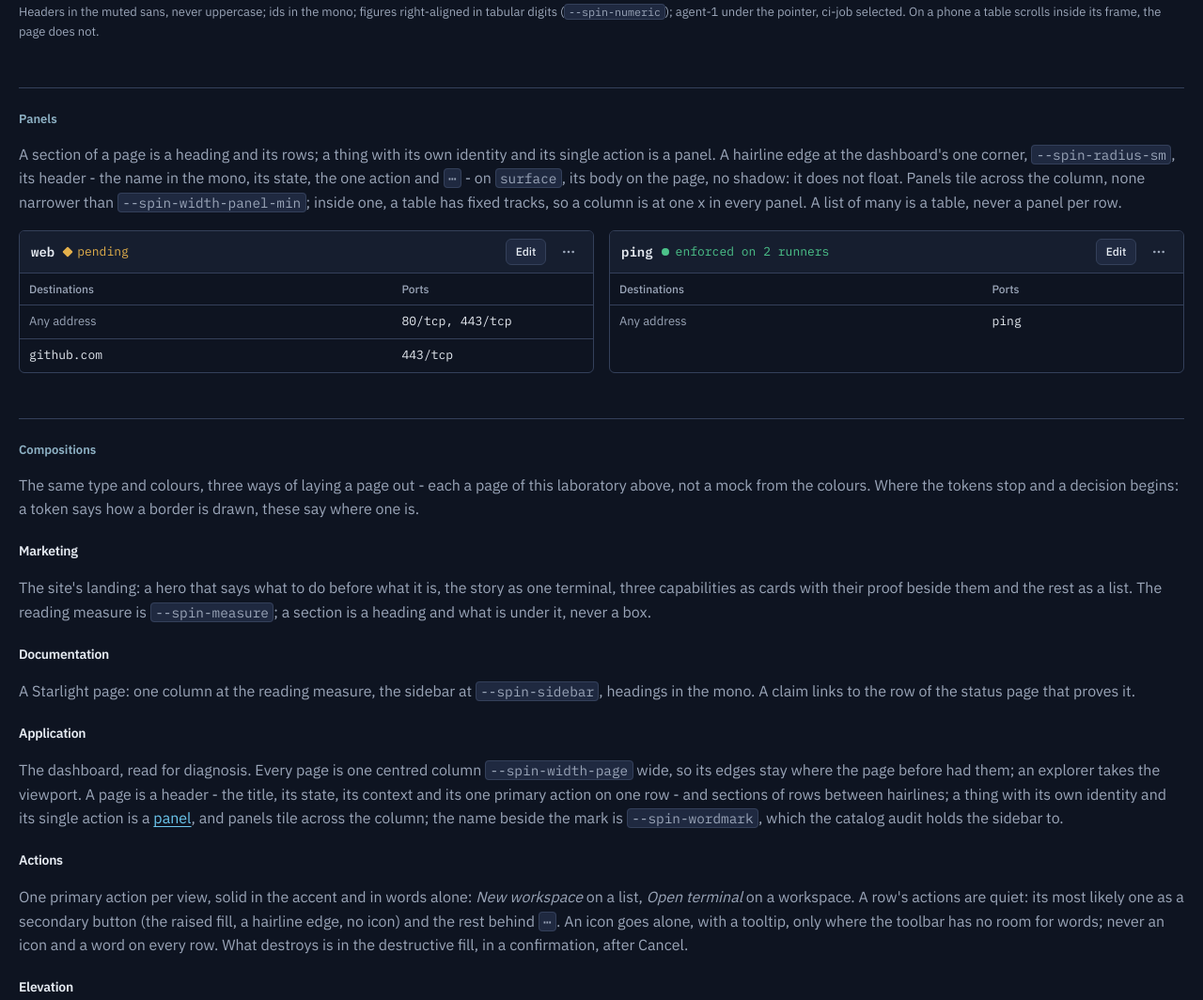
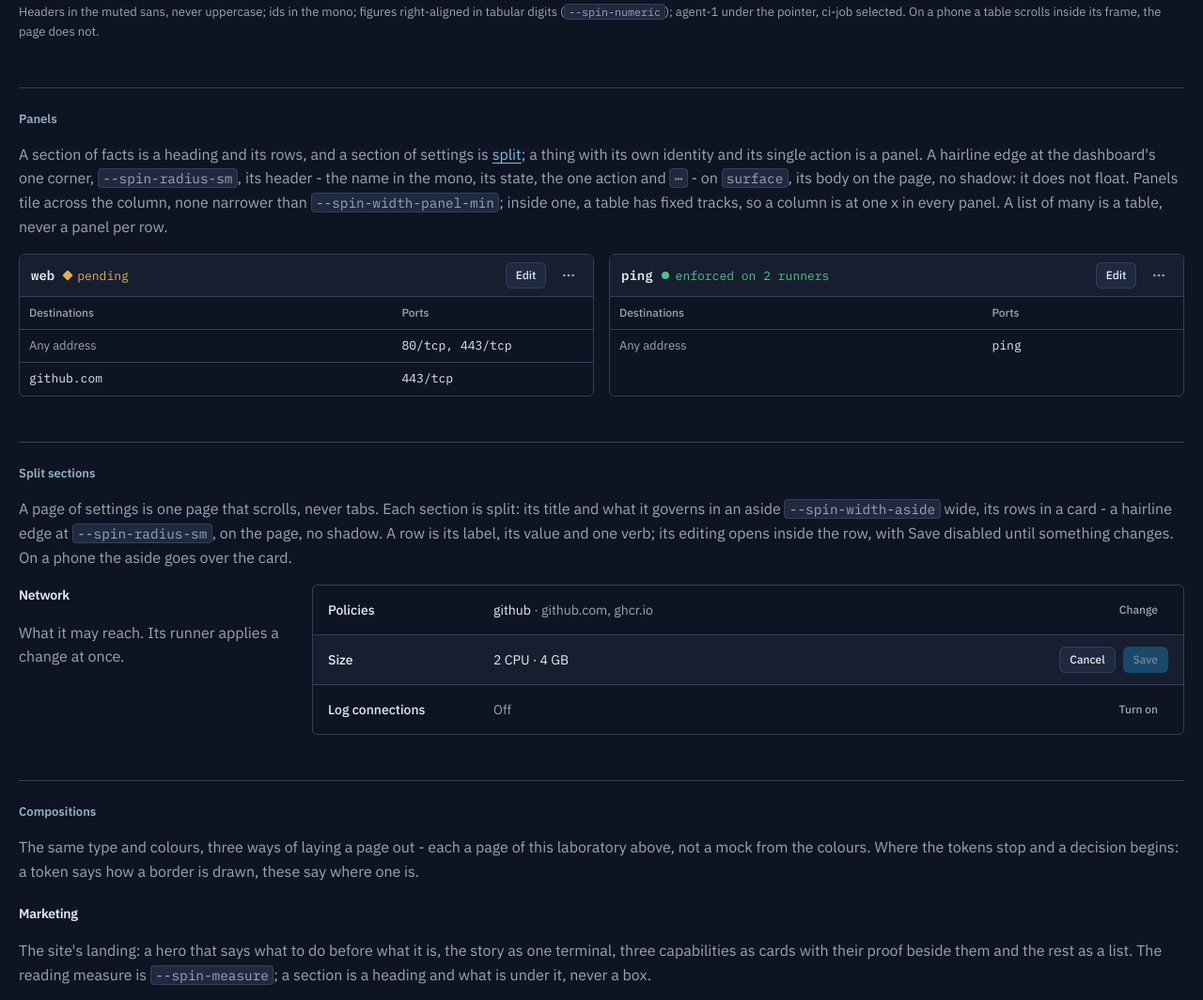
Before and after one commit to spin-stack/brand, a plain HTML site: page index.html in a window 1280 px wide. Shown: the part 4966-6030 px from the top of the page at 94% size. Drawn offline with Linux system fonts and the light colour scheme.

Commit message:
layout: one row of tabs, settings as split sections in a card, one banner
The flat pattern decided on 2026-11-18. An object's settings are one page that
scrolls; each section has its title in an aside (width_aside, new) and its rows
in a card, each row a label, a value and one verb, edited in the row. A page
shows one banner at most. Facts read for a diagnosis stay rows between hairlines.

Co-Authored-By: Claude Opus 5.5 <noreply@anthropic.com>

```diff
--- a/dist/dashboard.css
+++ b/dist/dashboard.css
@@ -84,6 +84,7 @@
 	--spin-control-gap: 6px;
 	--spin-width-page: 1600px;
 	--spin-width-panel-min: 560px;
+	--spin-width-aside: 280px;
 	--scrim: rgb(14 20 33 / 0.64);
 	--terminal-background: #0A0C10;
 	--terminal-foreground: #E6EBF2;
--- a/dist/tokens.css
+++ b/dist/tokens.css
@@ -119,6 +119,7 @@
 	--spin-control-gap: 6px;
 	--spin-width-page: 1600px;
 	--spin-width-panel-min: 560px;
+	--spin-width-aside: 280px;
 	--spin-duration-fast: 120ms;
 	--spin-duration: 200ms;
 	--spin-duration-slow: 400ms;
--- a/dist/tokens.json
+++ b/dist/tokens.json
@@ -63,6 +63,7 @@
     "Tablet": 768,
     "Desktop": 1280,
     "WidthPage": 1600,
+    "WidthAside": 280,
     "WidthPanelMin": 560
   },
   "light": {
--- a/index.html
+++ b/index.html
@@ -206,6 +206,16 @@ th { color: var(--spin-muted); font-weight: 500; }
 .panel .grid td, .panel .grid th { white-space: normal; }
 .panel .grid tr:last-child td { border-bottom: 0; }
 .panel .grid .id { color: var(--spin-text); }
+.split { display: grid; grid-template-columns: var(--spin-width-aside) minmax(0, 1fr); gap: 1rem 2rem; align-items: start; }
+.split h3 { margin: 0 0 .25rem; }
+@media (max-width: 768px) { .split { grid-template-columns: minmax(0, 1fr); } }
+.card { background: var(--spin-page); border: 1px solid var(--spin-border); border-radius: var(--spin-radius-sm); }
+.card .row { margin: 0; display: flex; flex-wrap: wrap; align-items: center; gap: .5rem 1rem; padding: .75rem 1rem; border-top: 1px solid var(--spin-border); font-size: 14px; }
+.card .row:first-child { border-top: 0; }
+.card .row.editing { background: var(--spin-surface); }
+.card .lbl { flex: 0 0 10rem; font-weight: 500; }
+.card .val { flex: 1 1 14rem; min-width: 0; }
+.card .acts { display: flex; gap: .5rem; }
 .dialog { background: var(--spin-overlay); border: 1px solid var(--spin-border); border-radius: var(--spin-radius-lg); padding: 1.25rem; max-width: 26rem; box-shadow: var(--spin-shadow-overlay); }
 .toast { display: inline-flex; gap: .6rem; align-items: center; background: var(--spin-overlay); border: 1px solid var(--spin-border); border-radius: var(--spin-radius); padding: .6rem .9rem; box-shadow: var(--spin-shadow-overlay); }
 .row { display: flex; gap: 1rem; flex-wrap: wrap; align-items: flex-start; margin-top: 1rem; }
@@ -413,7 +423,7 @@ D  /etc/issue</pre>
 <section class="only-full" id="panels">
 	<span class="label">Panels</span>
 	<div class="rules">
-		<p class="muted">A section of a page is a heading and its rows; a thing with its own identity and its single action is a panel. A hairline edge at the dashboard's one corner, <code>--spin-radius-sm</code>, its header - the name in the mono, its state, the one action and <code>⋯</code> - on <code>surface</code>, its body on the page, no shadow: it does not float. Panels tile across the column, none narrower than <code>--spin-width-panel-min</code>; inside one, a table has fixed tracks, so a column is at one x in every panel. A list of many is a table, never a panel per row.</p>
+		<p class="muted">A section of facts is a heading and its rows, and a section of settings is <a href="#split">split</a>; a thing with its own identity and its single action is a panel. A hairline edge at the dashboard's one corner, <code>--spin-radius-sm</code>, its header - the name in the mono, its state, the one action and <code>⋯</code> - on <code>surface</code>, its body on the page, no shadow: it does not float. Panels tile across the column, none narrower than <code>--spin-width-panel-min</code>; inside one, a table has fixed tracks, so a column is at one x in every panel. A list of many is a table, never a panel per row.</p>
 		<div class="panels">
 			<article class="panel">
 				<header><b>web</b><span class="state warn">pending</span><span class="grow"></span><button class="btn sm secondary">Edit</button><button class="btn sm ghost icon" aria-label="More actions"><svg viewBox="0 0 24 24" fill="none" stroke="currentColor" stroke-width="2" stroke-linecap="round" stroke-linejoin="round" aria-hidden="true"><circle cx="5" cy="12" r="1"/><circle cx="12" cy="12" r="1"/><circle cx="19" cy="12" r="1"/></svg></button></header>
@@ -427,6 +437,21 @@ D  /etc/issue</pre>
 	</div>
 </section>
 
+<section class="only-full" id="split">
+	<span class="label">Split sections</span>
+	<div class="rules">
+		<p class="muted">A page of settings is one page that scrolls, never tabs. Each section is split: its title and what it governs in an aside <code>--spin-width-aside</code> wide, its rows in a card - a hairline edge at <code>--spin-radius-sm</code>, on the page, no shadow. A row is its label, its value and one verb; its editing opens inside the row, with Save disabled until something changes. On a phone the aside goes over the card.</p>
+		<div class="split">
+			<div><h3>Network</h3><p class="muted">What it may reach. Its runner applies a change at once.</p></div>
+			<div class="card">
+				<div class="row"><span class="lbl">Policies</span><span class="val"><span class="id">github</span> <span class="muted">· github.com, ghcr.io</span></span><button class="btn sm ghost">Change</button></div>
+				<div class="row editing"><span class="lbl">Size</span><span class="val">2 CPU · 4 GB</span><span class="acts"><button class="btn sm secondary">Cancel</button><button class="btn sm primary" disabled>Save</button></span></div>
+				<div class="row"><span class="lbl">Log connections</span><span class="val muted">Off</span><button class="btn sm ghost">Turn on</button></div>
+			</div>
+		</div>
+	</div>
+</section>
+
 <section class="only-full" id="compositions">
 	<span class="label">Compositions</span>
 	<div class="rules">
@@ -436,7 +461,7 @@ D  /etc/issue</pre>
 		<h3>Documentation</h3>
 		<p class="muted">A Starlight page: one column at the reading measure, the sidebar at <code>--spin-sidebar</code>, headings in the mono. A claim links to the row of the status page that proves it.</p>
 		<h3>Application</h3>
-		<p class="muted">The dashboard, read for diagnosis. Every page is one centred column <code>--spin-width-page</code> wide, so its edges stay where the page before had them; an explorer takes the viewport. A page is a header - the title, its state, its context and its one primary action on one row - and sections of rows between hairlines; a thing with its own identity and its single action is a <a href="#panels">panel</a>, and panels tile across the column; the name beside the mark is <code>--spin-wordmark</code>, which the catalog audit holds the sidebar to.</p>
+		<p class="muted">The dashboard, read for diagnosis. Every page is one centred column <code>--spin-width-page</code> wide, so its edges stay where the page before had them; an explorer takes the viewport. A page is a header - the title, its state, its context and its one primary action on one row - one row of tabs, at most one banner, and sections: facts as rows between hairlines, settings <a href="#split">split</a>, each row a label, a value and one verb; a thing with its own identity and its single action is a <a href="#panels">panel</a>, and panels tile across the column; the name beside the mark is <code>--spin-wordmark</code>, which the catalog audit holds the sidebar to.</p>
 		<h3>Actions</h3>
 		<p class="muted">One primary action per view, solid in the accent and in words alone: <em>New workspace</em> on a list, <em>Open terminal</em> on a workspace. A row's actions are quiet: its most likely one as a secondary button (the raised fill, a hairline edge, no icon) and the rest behind <code>⋯</code>. An icon goes alone, with a tooltip, only where the toolbar has no room for words; never an icon and a word on every row. What destroys is in the destructive fill, in a confirmation, after Cancel.</p>
 		<h3>Elevation</h3>
```
Also changed, not shown: 3 other files.
